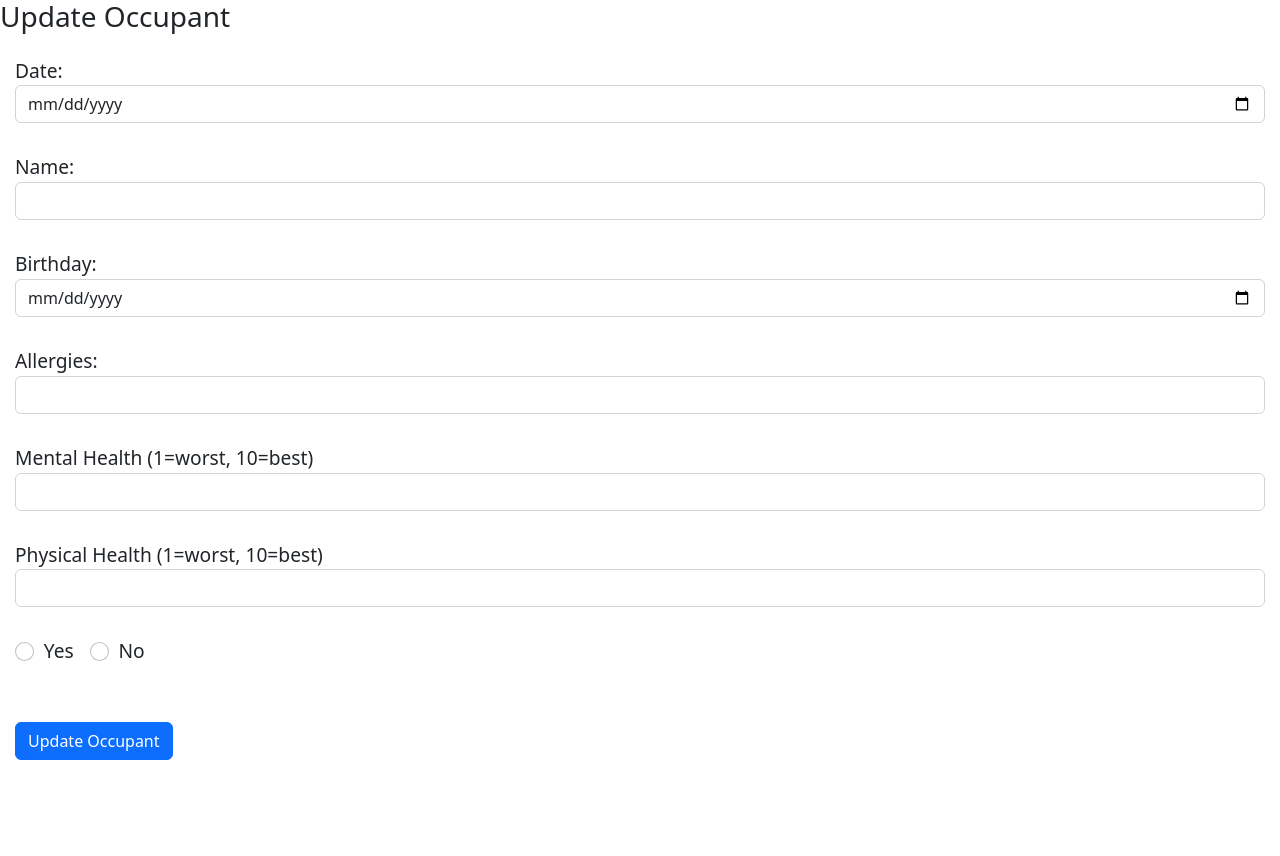
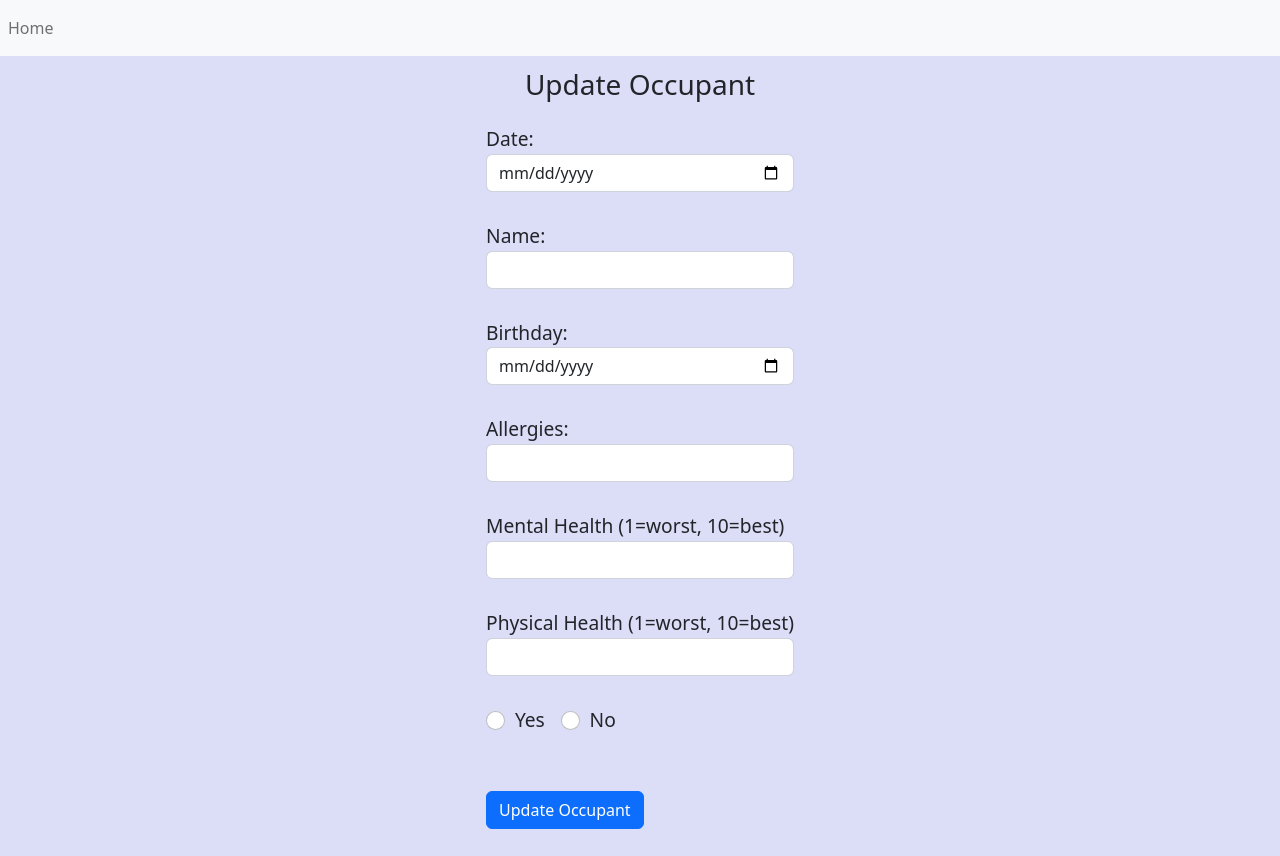
Before and after one commit to mbrannon00/QuadraTech, a React (Create React App) app in the folder mern/client/: page /edit/1 in a window 1280 px wide. Before the commit the page ends 800 px from the top, so only its background shows below. Built offline with nearby package versions, Linux system fonts and the light colour scheme; no server answers.

Commit message:
edit page styling/navbar

```diff
--- a/mern/client/src/components/edit.js
+++ b/mern/client/src/components/edit.js
@@ -1,5 +1,7 @@
 import React, { useState, useEffect } from "react";
 import { useParams, useNavigate } from "react-router";
+import Navbar from './navbar.js';
+import './create.css';
 
 export default function Edit() {
  const [form, setForm] = useState({
@@ -75,6 +77,8 @@ export default function Edit() {
  // This following section will display the form that takes input from the user to update the data.
  return (
    <div>
+       <Navbar />
+       <div className="form">
      <h3>Update Occupant</h3>
      <form onSubmit={onSubmit}>
      <div className="form-group">
@@ -174,6 +178,7 @@ export default function Edit() {
          />
        </div>
      </form>
+     </div>
    </div>
  );
 }
```
